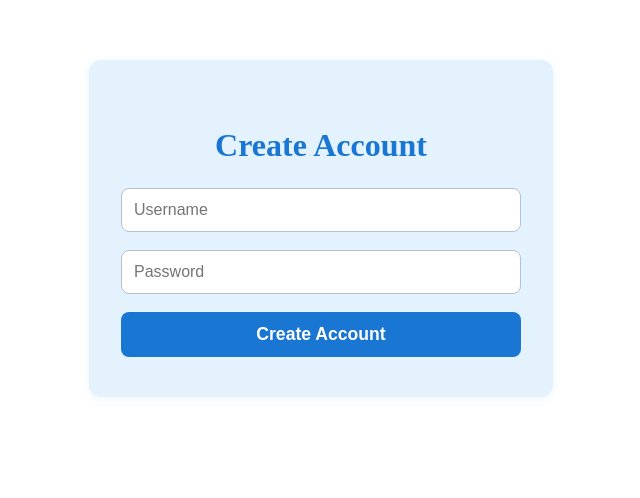
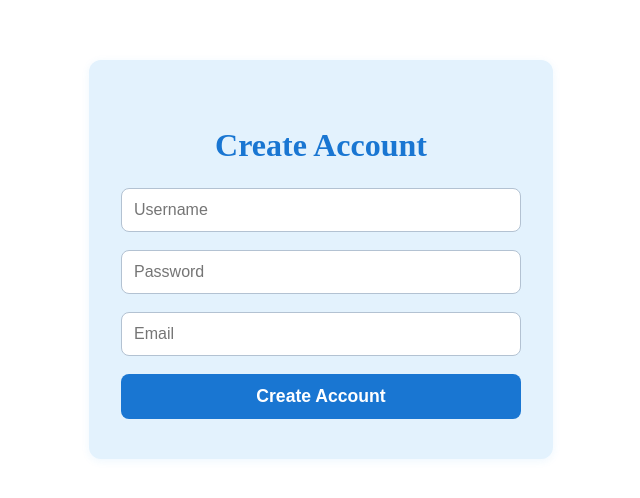
Before and after one commit to shamitsoni/Quiz-App, a React (Vite) app in the folder client/: page /sign-up in a window 1280 px wide. Shown: the top 498 px of the page, without its empty margins (319-959 px from the left). Built offline with nearby package versions, Linux system fonts and the light colour scheme; no server answers.

Commit message:
feat: Require email on registration
- Add email input requirement on sign up form
- Update users DB schema and insert email on registration

```diff
--- a/client/src/components/Auth/SignUp.jsx
+++ b/client/src/components/Auth/SignUp.jsx
@@ -64,6 +64,14 @@ function SignUp() {
           onChange={handleChange}
           required
         />
+        <input
+          name="email"
+          type="email"
+          placeholder="Email"
+          value={form.email}
+          onChange={handleChange}
+          required
+        />
         <button type="submit" className="login-btn">
           Create Account
         </button>
```
Also changed, not shown: 1 other file (tests, documents, lock files or other folders).
